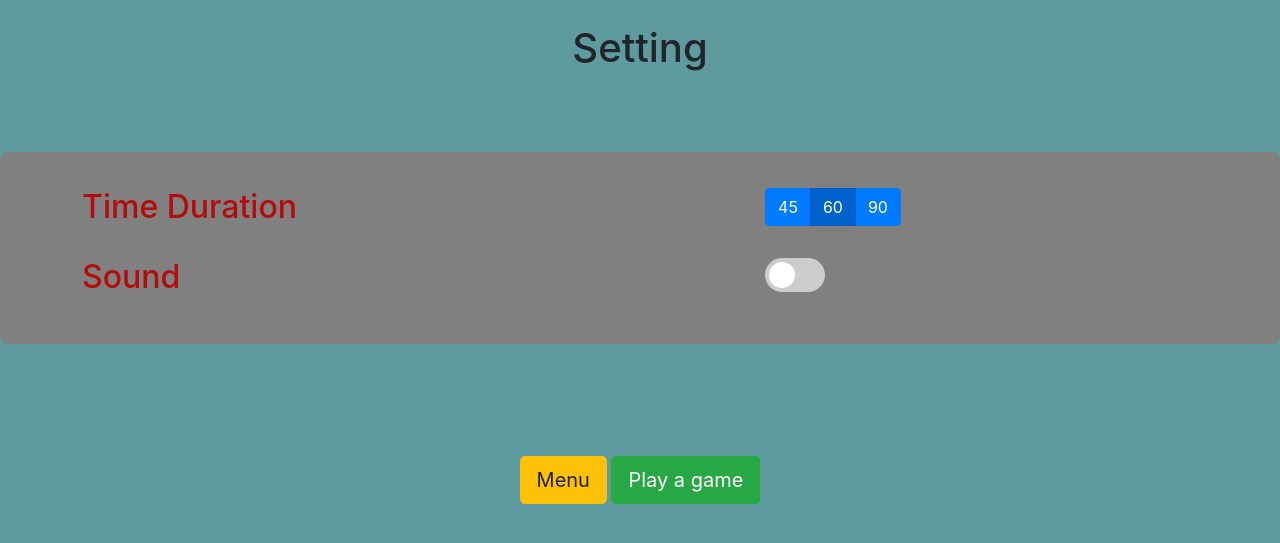
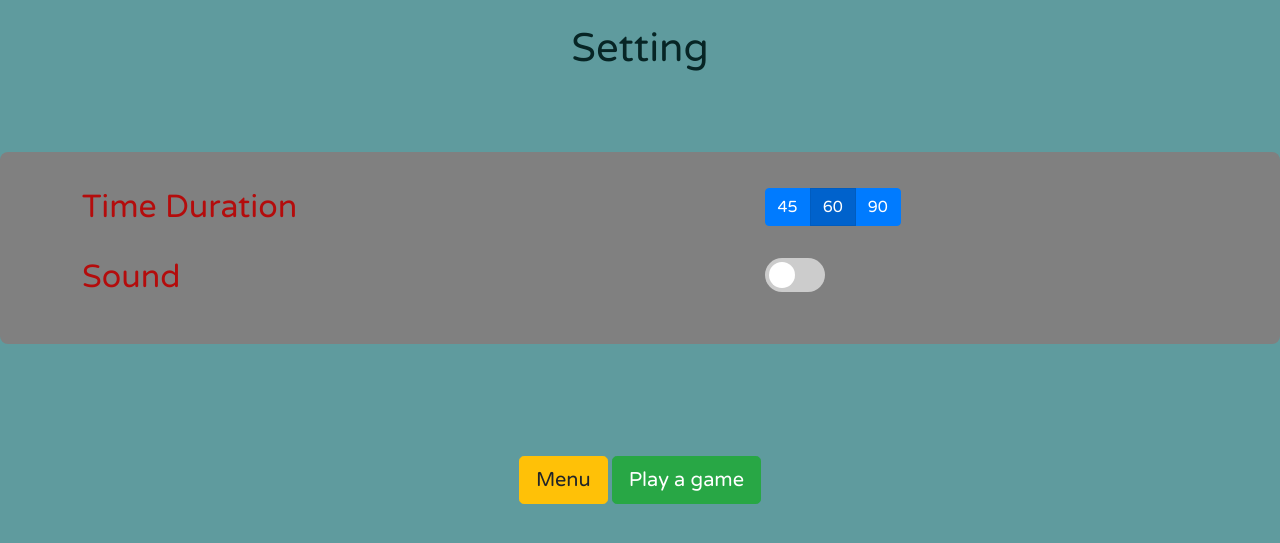
Before and after one commit to Klan300/league_of_saras, a Django app: template CardGame/templates/Cardgame/setting.html in a window 1280 px wide. Shown: the top 543 px of the page. Run offline with Django 3.2, Linux system fonts and the light colour scheme; the template is opened without the code that fills it, so the values that code supplies are empty; some libraries are stand-ins or nearby versions.

Commit message:
Edit font. Refactor code style

```diff
--- a/CardGame/static/css/setting.css
+++ b/CardGame/static/css/setting.css
@@ -1,4 +1,10 @@
+* {
+    font-family: 'Varela Round', sans-serif;
+    color: #072525;
+}
+
 body {
+    font-family: 'Varela Round', sans-serif;
     background-color: #5f9b9e;
 }
 
--- a/CardGame/templates/Cardgame/setting.html
+++ b/CardGame/templates/Cardgame/setting.html
@@ -1,20 +1,18 @@
 <!DOCTYPE html>
 <html lang="en">
+{% load static %}
+
 <head>
+    <meta charset="utf-8">
+    <meta name="viewport" content="width=device-width, initial-scale=1">
+    <link rel="stylesheet" href="https://maxcdn.bootstrapcdn.com/bootstrap/4.0.0/css/bootstrap.min.css" integrity="sha384-Gn5384xqQ1aoWXA+058RXPxPg6fy4IWvTNh0E263XmFcJlSAwiGgFAW/dAiS6JXm" crossorigin="anonymous">
+    <link rel="stylesheet" href="https://stackpath.bootstrapcdn.com/bootstrap/4.3.1/css/bootstrap.min.css" integrity="sha384-ggOyR0iXCbMQv3Xipma34MD+dH/1fQ784/j6cY/iJTQUOhcWr7x9JvoRxT2MZw1T" crossorigin="anonymous">
+    <link rel="stylesheet" href="{% static 'css/setting.css'%}">
+    <link href="https://fonts.googleapis.com/css?family=Varela+Round&display=swap" rel="stylesheet">
     <title>Setting</title>
 </head>
 
-{% load static %}
-<meta charset="utf-8">
-<meta name="viewport" content="width=device-width, initial-scale=1">
-<link rel="stylesheet" href="https://stackpath.bootstrapcdn.com/bootstrap/4.3.1/css/bootstrap.min.css" integrity="sha384-ggOyR0iXCbMQv3Xipma34MD+dH/1fQ784/j6cY/iJTQUOhcWr7x9JvoRxT2MZw1T" crossorigin="anonymous">
-<script src="https://code.jquery.com/jquery-3.2.1.slim.min.js" integrity="sha384-KJ3o2DKtIkvYIK3UENzmM7KCkRr/rE9/Qpg6aAZGJwFDMVNA/GpGFF93hXpG5KkN" crossorigin="anonymous"></script>
-<script src="https://cdnjs.cloudflare.com/ajax/libs/popper.js/1.12.9/umd/popper.min.js" integrity="sha384-ApNbgh9B+Y1QKtv3Rn7W3mgPxhU9K/ScQsAP7hUibX39j7fakFPskvXusvfa0b4Q" crossorigin="anonymous"></script>
-<script src="https://maxcdn.bootstrapcdn.com/bootstrap/4.0.0/js/bootstrap.min.js" integrity="sha384-JZR6Spejh4U02d8jOt6vLEHfe/JQGiRRSQQxSfFWpi1MquVdAyjUar5+76PVCmYl" crossorigin="anonymous"></script>
-<link rel="stylesheet" href="{% static 'css/setting.css'%}">
-
 <body>
-
     <div class="container">
         <br />
         <h1 class="text-center">Setting</h1>
@@ -58,6 +56,9 @@
         <button type="button" class="btn btn-warning btn-lg">Menu</button>
         <button type="button" class="btn btn-success btn-lg">Play a game</button>
     </div>
+<script src="https://code.jquery.com/jquery-3.2.1.slim.min.js" integrity="sha384-KJ3o2DKtIkvYIK3UENzmM7KCkRr/rE9/Qpg6aAZGJwFDMVNA/GpGFF93hXpG5KkN" crossorigin="anonymous"></script>
+<script src="https://cdnjs.cloudflare.com/ajax/libs/popper.js/1.12.9/umd/popper.min.js" integrity="sha384-ApNbgh9B+Y1QKtv3Rn7W3mgPxhU9K/ScQsAP7hUibX39j7fakFPskvXusvfa0b4Q" crossorigin="anonymous"></script>
+<script src="https://maxcdn.bootstrapcdn.com/bootstrap/4.0.0/js/bootstrap.min.js" integrity="sha384-JZR6Spejh4U02d8jOt6vLEHfe/JQGiRRSQQxSfFWpi1MquVdAyjUar5+76PVCmYl" crossorigin="anonymous"></script>
+</body>
 
-</body>
 </html>
```
